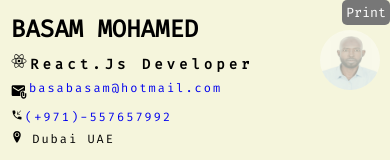
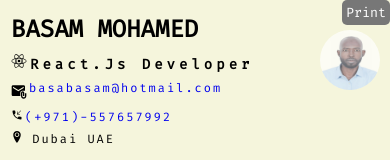
Before and after one commit to BasamLive/my-resume, a React (Vite) app: page / in a window 390 px wide. Shown: the top 160 px of the page. Built offline with nearby package versions, Linux system fonts and the light colour scheme.

Commit message:
adding some aesthetic touches to the picture

```diff
--- a/src/App.css
+++ b/src/App.css
@@ -159,6 +159,7 @@ body {
   width: 150px;
   height: 150px;
   border-radius: 50%;
+  opacity: 0.7;
 }
 
 .print-btn {
@@ -264,7 +265,6 @@ li {
     width: 60px;
     top: 30px;
     right: 10px;
-    opacity: 0.4;
   }
 
   footer {
```
